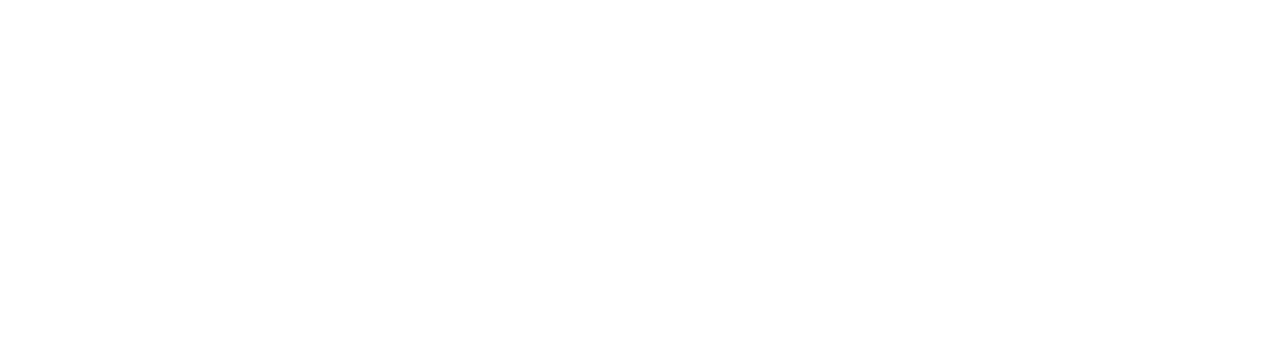
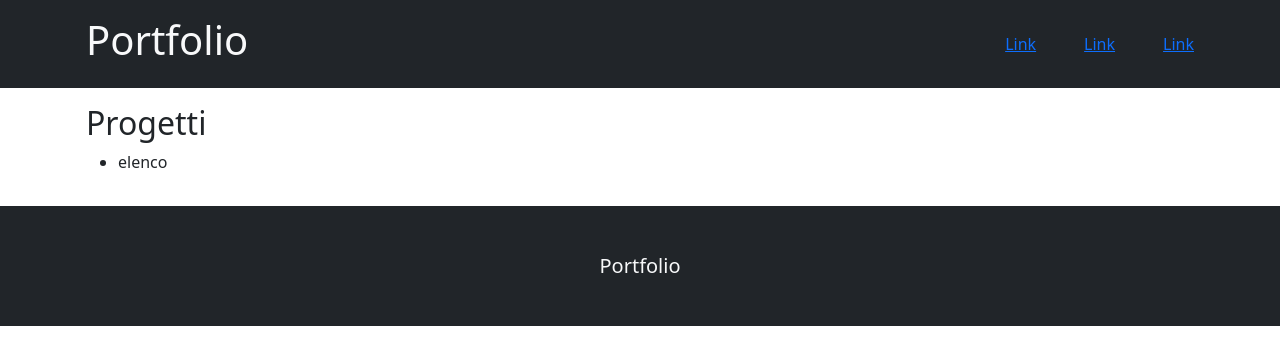
Before and after one commit to Luigi-Iorio/vite-boolfolio, a Vue app: page / in a window 1280 px wide. Shown: the top 364 px of the page. Built offline with nearby package versions, Linux system fonts and the light colour scheme.

Commit message:
feat: portfolio scaffolding

```diff
--- a/index.html
+++ b/index.html
@@ -3,7 +3,7 @@
   <head>
     <meta charset="UTF-8" />
     <meta name="viewport" content="width=device-width, initial-scale=1.0" />
-    <title>Template</title>
+    <title>Portfolio</title>
   </head>
   <body>
     <div id="app"></div>
--- a/src/components/AppFooter.vue
+++ b/src/components/AppFooter.vue
@@ -2,6 +2,14 @@
 export default {};
 </script>
 
-<template></template>
+<template>
+  <!-- footer -->
+  <footer class="bg-dark text-light">
+    <div class="container p-5">
+      <h5 class="text-center mb-0">Portfolio</h5>
+    </div>
+  </footer>
+  <!-- /footer -->
+</template>
 
 <style></style>
--- a/src/components/AppHeader.vue
+++ b/src/components/AppHeader.vue
@@ -2,6 +2,26 @@
 export default {};
 </script>
 
-<template></template>
+<template>
+  <!-- header -->
+  <header class="bg-dark text-light">
+    <div
+      class="container d-flex align-items-center justify-content-between p-3"
+    >
+      <!-- titolo -->
+      <h1>Portfolio</h1>
+      <!-- /titolo -->
+
+      <!-- link -->
+      <ul class="d-flex align-items-center gap-5 list-unstyled mb-0">
+        <li><a href="#">Link</a></li>
+        <li><a href="#">Link</a></li>
+        <li><a href="#">Link</a></li>
+      </ul>
+      <!-- /link -->
+    </div>
+  </header>
+  <!-- /header -->
+</template>
 
 <style></style>
--- a/src/components/AppMain.vue
+++ b/src/components/AppMain.vue
@@ -2,6 +2,17 @@
 export default {};
 </script>
 
-<template></template>
+<template>
+  <!-- main -->
+  <main>
+    <div class="container p-3">
+      <h2>Progetti</h2>
+      <ul>
+        <li>elenco</li>
+      </ul>
+    </div>
+  </main>
+  <!-- /main -->
+</template>
 
 <style></style>
```
Also changed, not shown: 1 other file (tests, documents, lock files or other folders).
